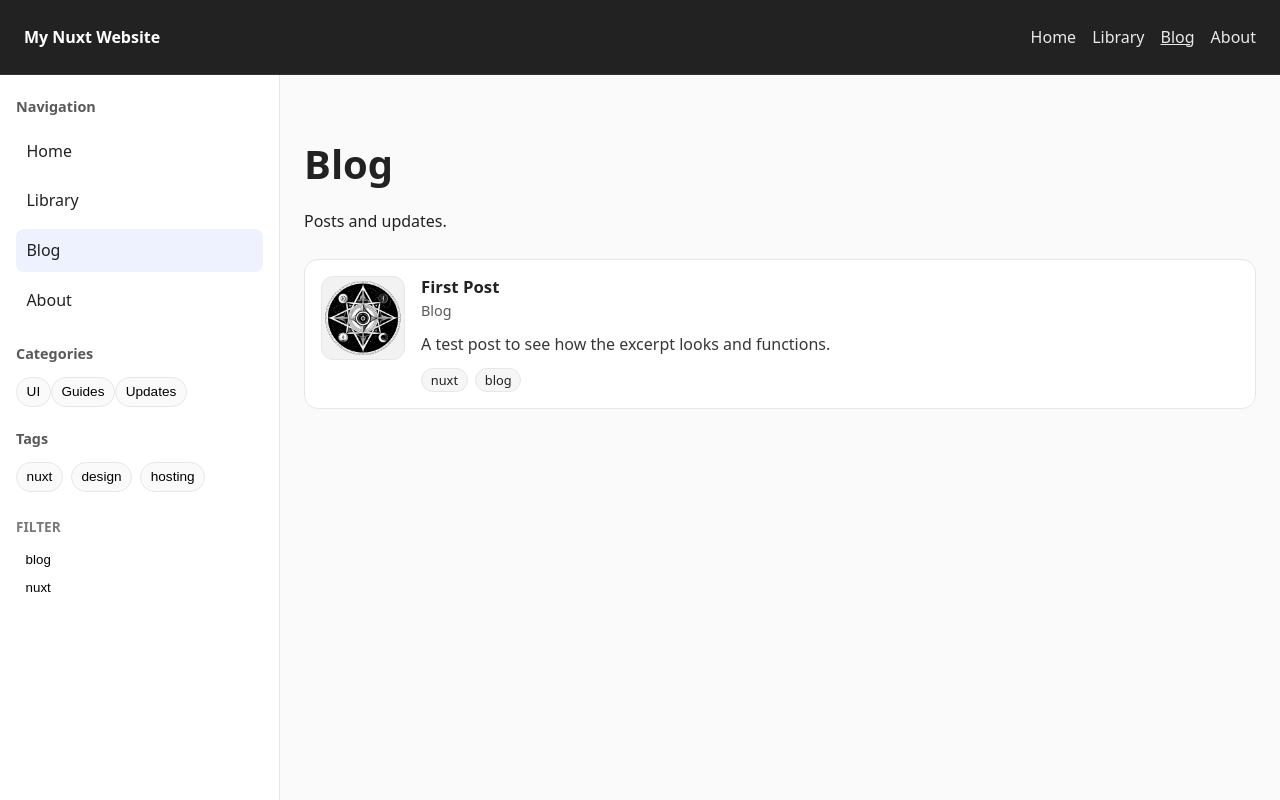
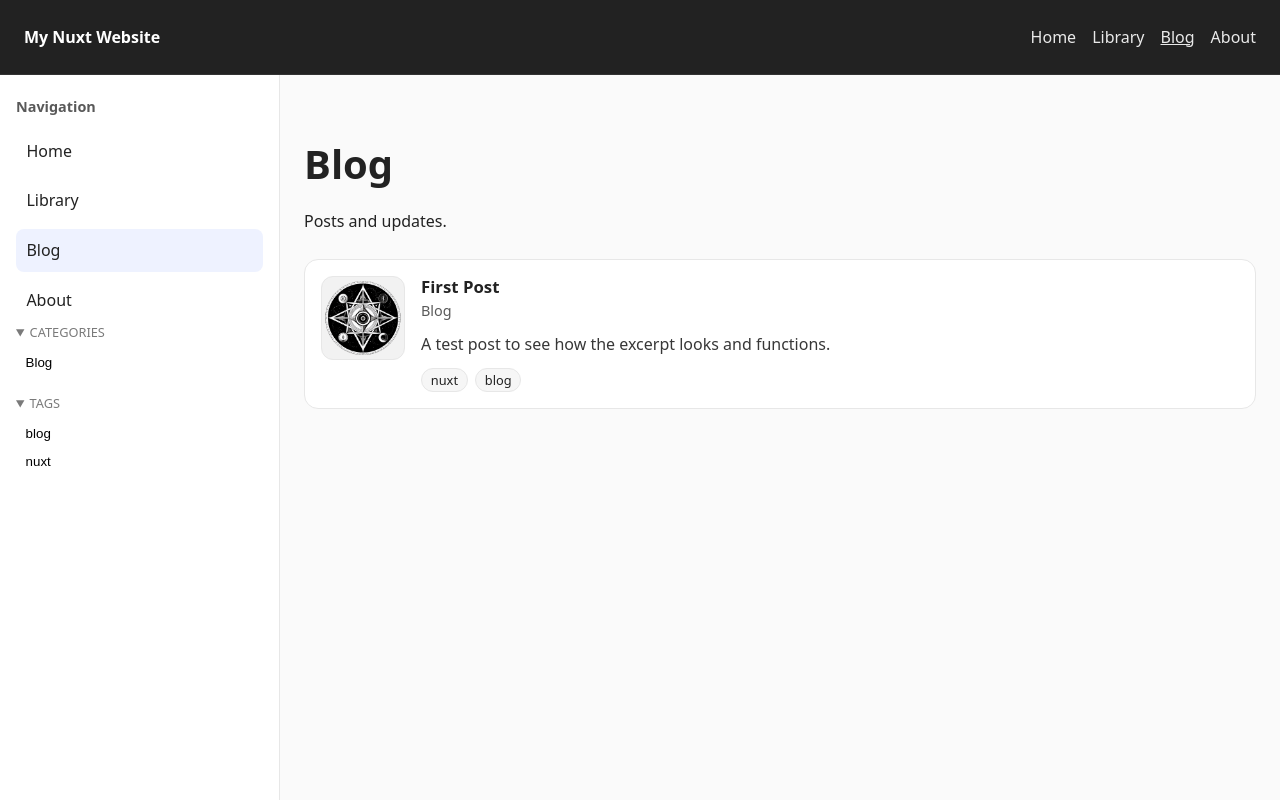
Before and after one commit to fractalform/website, a Nuxt app in the folder my-nuxt-app/: page /blog in a window 1280 px wide. Built offline with nearby package versions, Linux system fonts and the light colour scheme.

Commit message:
fixing tags and categories

```diff
--- a/my-nuxt-app/app/components/SideBar.vue
+++ b/my-nuxt-app/app/components/SideBar.vue
@@ -5,12 +5,27 @@ import { posts } from '~/data/posts'
 const route = useRoute()
 const router = useRouter()
 
+const categories = Array.from(new Set(posts.map(p => p.category)))
 const tags = Array.from(new Set(posts.flatMap(p => p.tags))).sort()
 
+const selectedTags = computed(() => {
+  const q = route.query.tag
+  if (!q) return []
+  return Array.isArray(q) ? q : [q]
+})
+
 function toggleTag(tag: string) {
+  const next = selectedTags.value.includes(tag)
+    ? selectedTags.value.filter(t => t !== tag)
+    : [...selectedTags.value, tag]
+
   router.push({
-    query: tag === route.query.tag ? {} : { tag }
+    query: next.length ? { tag: next } : {}
   })
+}
+
+function selectCategory(cat: string) {
+  router.push({ query: { category: cat } })
 }
 </script>
 
@@ -26,34 +41,33 @@ function toggleTag(tag: string) {
             </nav>
       </div>
 
-      <div class="group">
-        <div class="group-title">Categories</div>
-        <button class="pill">UI</button>
-        <button class="pill">Guides</button>
-        <button class="pill">Updates</button>
-      </div>
+    <div class="filter-section">
+    <details open>
+        <summary>Categories</summary>
 
-      <div class="group">
-        <div class="group-title">Tags</div>
-        <div class="pill-row">
-          <button class="pill">nuxt</button>
-          <button class="pill">design</button>
-          <button class="pill">hosting</button>
-        </div>
-      </div>
+        <button
+        v-for="cat in categories"
+        :key="cat"
+        class="filter-btn"
+        @click="selectCategory(cat)"
+        >
+        {{ cat }}
+        </button>
+    </details>
 
-      <div class="filter-section">
-        <h4>Filter</h4>
+    <details open>
+        <summary>Tags</summary>
 
         <button
         v-for="tag in tags"
         :key="tag"
-            class="tag-filter"
-            :class="{ active: route.query.tag === tag }"
+        class="filter-btn"
+        :class="{ active: selectedTags.includes(tag) }"
         @click="toggleTag(tag)"
         >
         {{ tag }}
         </button>
+    </details>
     </div>
     </div>
   </aside>
@@ -114,26 +128,36 @@ function toggleTag(tag: string) {
   background: #f3f4f6;
 }
 
-.filter-section {
-  margin-top: 1.5rem;
+.filter-section details {
+  margin-bottom: 1rem;
 }
 
-.filter-section h4 {
-  font-size: 0.85rem;
+.filter-section summary {
+  cursor: pointer;
+  font-size: 0.8rem;
   text-transform: uppercase;
   opacity: 0.6;
-  margin-bottom: 0.5rem;
+  margin-bottom: 0.4rem;
 }
 
-.tag-filter {
+.filter-btn {
   display: block;
   width: 100%;
+  padding: 0.4rem 0.6rem;
   text-align: left;
-  padding: 0.4rem 0.6rem;
   border-radius: 8px;
   border: none;
   background: transparent;
   cursor: pointer;
+}
+
+.filter-btn:hover {
+  background: rgba(0,0,0,0.05);
+}
+
+.filter-btn.active {
+  background: rgba(0,0,0,0.1);
+  font-weight: 600;
 }
 
 .tag-filter:hover {
--- a/my-nuxt-app/app/data/posts.ts
+++ b/my-nuxt-app/app/data/posts.ts
@@ -3,6 +3,7 @@ export type Post = {
   slug: string
   excerpt: string
   tags: string[]
+  category: 'Blog' | 'Tutorial' | 'Notes'
   date: string
   image?: string
 }
@@ -13,6 +14,7 @@ export const posts: Post[] = [
     slug: 'first-post',
     excerpt: 'A test post to see how the excerpt looks and functions.',
     tags: ['nuxt', 'blog'],
+    category: 'Blog',
     date: '2026-02-06',
     image: '/images/AL-Symbol2a.png'
   }
--- a/my-nuxt-app/app/pages/blog/index.vue
+++ b/my-nuxt-app/app/pages/blog/index.vue
@@ -7,17 +7,31 @@ useHead({
 })
 
 const route = useRoute()
-const router = useRouter()
 
-const selectedTag = computed(() => route.query.tag as string | undefined)
-
-const allTags = computed(() =>
-  Array.from(new Set(posts.flatMap(p => p.tags))).sort()
+const selectedCategory = computed(
+  () => route.query.category as string | undefined
 )
 
+const selectedTags = computed(() => {
+  const q = route.query.tag
+  if (!q) return []
+  return Array.isArray(q) ? q : [q]
+})
+
 const filteredPosts = computed(() => {
-  if (!selectedTag.value) return posts
-  return posts.filter(p => p.tags.includes(selectedTag.value!))
+  let result = posts
+
+  if (selectedCategory.value) {
+    result = result.filter(p => p.category === selectedCategory.value)
+  }
+
+  if (selectedTags.value.length) {
+    result = result.filter(p =>
+      selectedTags.value.every(tag => p.tags.includes(tag))
+    )
+  }
+
+  return result
 })
 </script>
 
```
Lines whose indentation alone changed are shown as unchanged.
